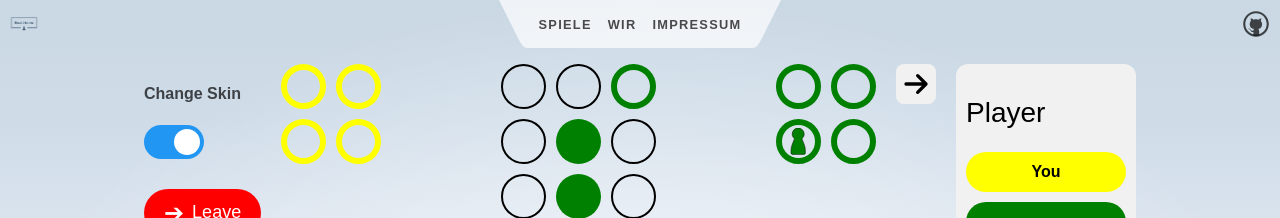
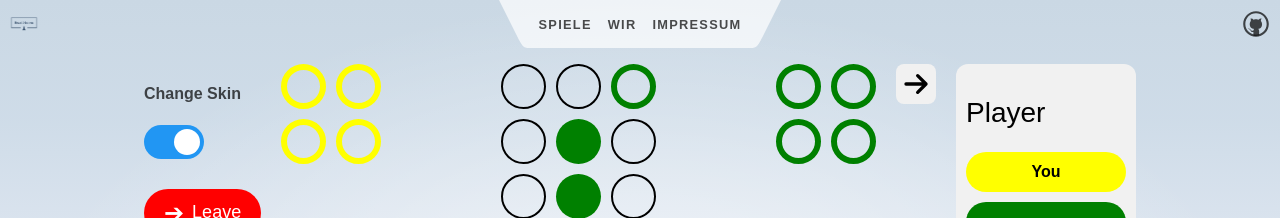
Before and after one commit to Pixxxel-Perfect/Boardheaven, a SvelteKit app in the folder frontend/boardheaven/: page /game in a window 1280 px wide. Shown: the top 218 px of the page. Built offline with nearby package versions, Linux system fonts and the light colour scheme.

Commit message:
Small fix

```diff
--- a/frontend/boardheaven/src/routes/game/+page.svelte
+++ b/frontend/boardheaven/src/routes/game/+page.svelte
@@ -134,7 +134,7 @@
     console.log("parent", message);
   }
   var pawns = [
-    { index: -10, color: "green" },
+    //{ index: -10, color: "green" },
     /*
     { index: 56, color: 'green' },
     { index: 57, color: 'green' },
```
